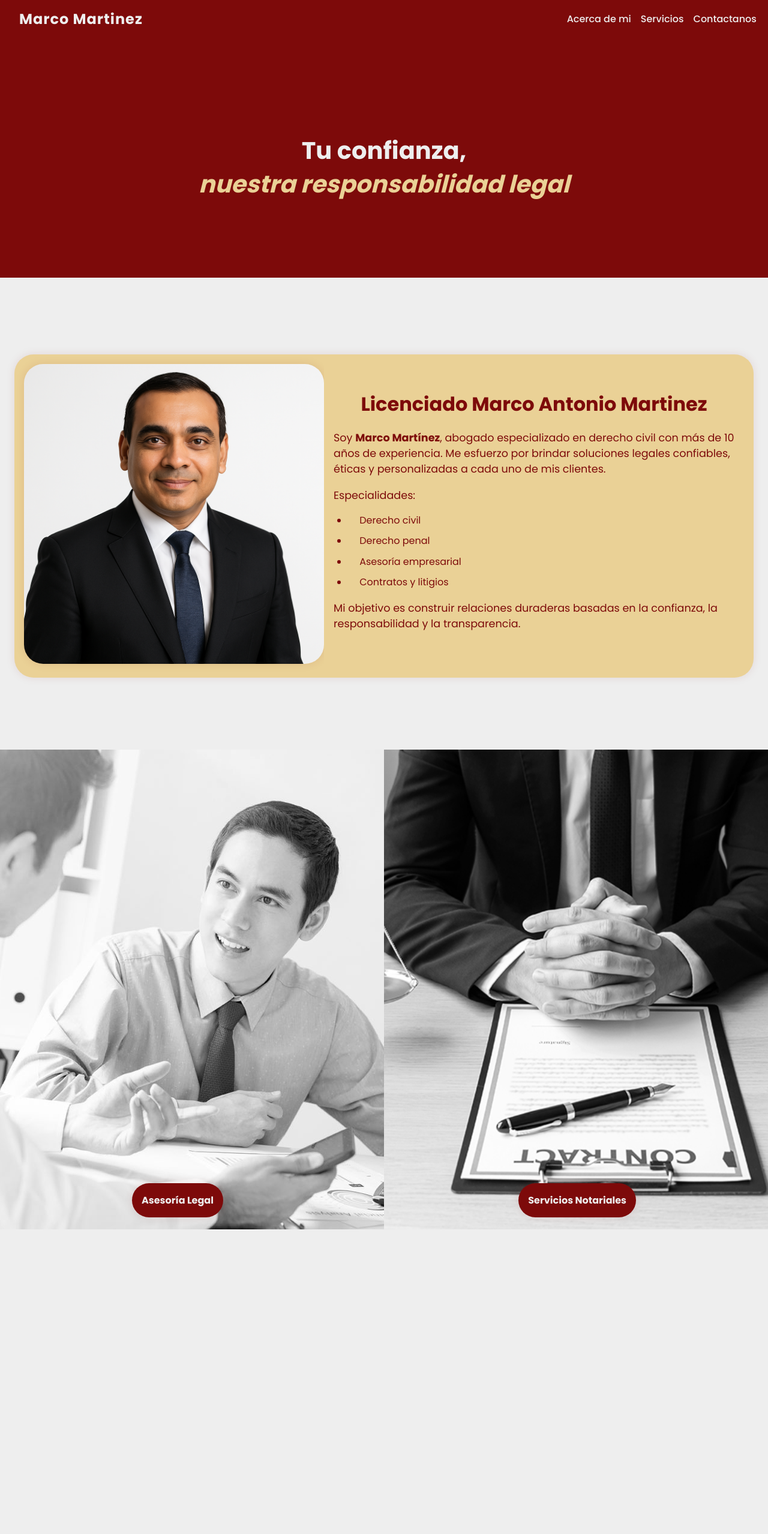
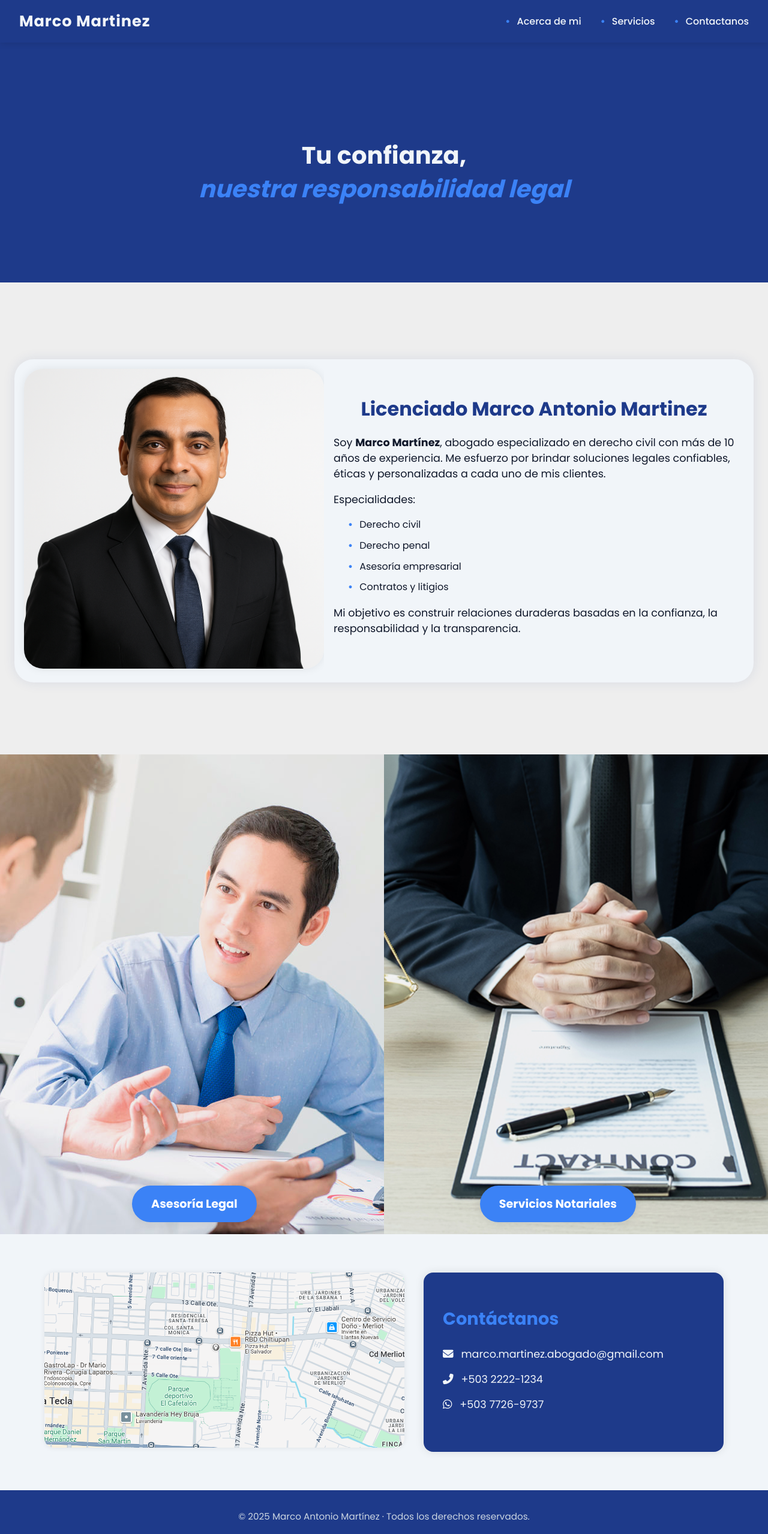
Before and after one commit to CristianJGonzalez/licmartinez, a React (Vite) app: page / in a window 1280 px wide. Shown: the top 2558 px of the page at 60% size. Before the commit the page ends 2050 px from the top, so only its background shows below. Built offline with nearby package versions, Linux system fonts and the light colour scheme.

Commit message:
Final edition
Addded new styles, colors were changed and mobile was not iimplemented yet.

```diff
--- a/index.html
+++ b/index.html
@@ -3,6 +3,13 @@
   <head>
     <meta charset="UTF-8" />
     <link href="https://fonts.googleapis.com/css2?family=Poppins:wght@400;500;600;700&display=swap" rel="stylesheet">
+    <link
+        rel="stylesheet"
+        href="https://cdnjs.cloudflare.com/ajax/libs/font-awesome/6.5.0/css/all.min.css"
+        integrity="sha512-MW8c6k5dUxhq8YZyyJZbQhJ2ZoWVXQ1mS5v+7IRxgFy4uUwFSsO1w1cTWloH8W9aEsvW5Cm5DPrx0UPddP4ssw=="
+        crossorigin="anonymous"
+        referrerpolicy="no-referrer"
+      />
     <meta name="viewport" content="width=device-width, initial-scale=1.0" />
     <title>Lic Marco Martinez</title>
   </head>
--- a/src/App.css
+++ b/src/App.css
@@ -3,7 +3,7 @@
   flex-direction: column;
 }
 
-/*       Section     1                              */
+/*       Section 1 - Hero       */
 .section1 {
   display: flex;
   flex-direction: row;
@@ -12,7 +12,7 @@
   align-items: center;
   height: 25rem;
   width: 100%;
-  background-color: #7d0a0a;
+  background-color: #1e3a8a;
 }
 
 .fraseSection1 {
@@ -28,36 +28,35 @@
   font-size: 2.5rem;
   line-height: 1.4;
   font-weight: 700;
-  color: #eeeeee;
+  color: #f1f5f9;
 }
 
 .fraseSection1 h1 span {
   display: block;
-  color: #ead196;
+  color: #3b82f6;
   font-style: italic;
 }
 
-/*---------------------Section--------2------------------------*/
-
+/*       Section 2 - Información Personal       */
 .section2 {
   display: flex;
   margin: 1.5rem;
   margin-top: 8rem;
   padding: 1rem;
-  background-color: #ead196;
+  background-color: #f1f5f9;
   border-radius: 2rem;
-  box-shadow: 0 0 15px rgba(125, 10, 10, 0.1);
+  box-shadow: 0 0 20px rgba(30, 58, 138, 0.1);
 }
 
 .section2 img {
   border-radius: 2rem;
   max-width: 500px;
-  box-shadow: 0 0 15px rgba(125, 10, 10, 0.1);
+  box-shadow: 0 0 15px rgba(0, 0, 0, 0.08);
 }
 
 .infoSection2 {
-  background-color: #ead196;
-  color: #7d0a0a;
+  background-color: #f1f5f9;
+  color: #1e3a8a;
   padding: 1rem;
   max-width: 900px;
   font-family: "Poppins", sans-serif;
@@ -66,17 +65,18 @@
 .infoSection2 h2 {
   font-size: 2rem;
   margin-bottom: 1.2rem;
-  color: #7d0a0a;
+  color: #1e3a8a;
   text-align: center;
 }
 
 .infoSection2 p {
   font-size: 1.1rem;
   margin-bottom: 1rem;
-  color: #7d0a0a;
+  color: #0f172a;
 }
 
 .infoSection2 ul {
+  list-style: none;
   padding-left: 1.5rem;
   margin-bottom: 1rem;
 }
@@ -85,16 +85,18 @@
   margin-bottom: 0.6rem;
   position: relative;
   padding-left: 1.2rem;
+  color: #0f172a;
 }
 
 .infoSection2 li::before {
-  color: #7d0a0a;
+  content: "•";
+  color: #3b82f6;
   position: absolute;
   left: 0;
   font-weight: bold;
 }
 
-/*---------------------Section--------3------------------------*/
+/*       Section 3 - Servicios Destacados       */
 .section3 {
   display: flex;
   width: 100%;
@@ -116,18 +118,25 @@
   height: 100%;
   object-fit: cover;
   display: block;
-  filter: grayscale(100%);
+  filter: grayscale(0%) brightness(0.95);
+  transition: filter 0.3s ease;
+}
+
+.foto1Section3:hover img,
+.foto2Section3:hover img {
+  filter: grayscale(0%) brightness(1.05);
 }
 
 .textContainerSection3 {
-  background-color: #7d0a0a;
+  background-color: #3b82f6;
   position: absolute;
   bottom: 20px;
-  padding: 1rem;
-  color: #eeeeee;
+  padding: 1rem 2rem;
+  color: #ffffff;
   font-weight: bold;
+  font-size: 1.2rem;
   border-radius: 2rem;
-  box-shadow: 0 0 15px rgba(125, 10, 10, 0.1);
+  box-shadow: 0 0 15px rgba(0, 0, 0, 0.1);
 }
 
 .asesoria {
@@ -138,7 +147,7 @@
   right: 220px;
 }
 
-/*---------------------Section--------4------------------------*/
+/*       Section 4 - Contenido Expandido       */
 .section4 div {
   display: flex;
   flex-direction: column;
@@ -148,12 +157,101 @@
   margin-bottom: 7rem;
 }
 
-/* --------------------responsiveness------------------- */
+.section4 h2 {
+  font-size: 1.8rem;
+  color: #1e3a8a;
+  margin-bottom: 1rem;
+}
 
-/* 900 max tablet */
+.section4 ul {
+  list-style: none;
+  padding: 0;
+  color: #0f172a;
+}
+
+.section4 li {
+  margin-bottom: 0.6rem;
+  font-size: 1.1rem;
+  position: relative;
+  padding-left: 1.2rem;
+}
+
+.section4 li::before {
+  position: absolute;
+  left: 0;
+  color: #3b82f6;
+}
+
+
+/* -------------------- Section 5 ------------------- */
+.section5 {
+  display: flex;
+  flex-wrap: wrap;
+  justify-content: center;
+  align-items: stretch;
+  padding: 4rem 2rem;
+  background-color: #f1f5f9;
+  gap: 2rem;
+  font-family: 'Poppins', sans-serif;
+}
+
+.map-container {
+  flex: 1;
+  min-width: 300px;
+  max-width: 600px;
+}
+
+.map-container img {
+  width: 100%;
+  height: auto;
+  border-radius: 1rem;
+  box-shadow: 0 0 10px rgba(0, 0, 0, 0.08);
+}
+
+.contact-info {
+  flex: 1;
+  min-width: 300px;
+  max-width: 500px;
+  background-color: #1e3a8a;
+  color: #f1f5f9;
+  padding: 2rem;
+  border-radius: 1rem;
+  box-shadow: 0 0 15px rgba(0, 0, 0, 0.1);
+}
+
+.contact-info h2 {
+  font-size: 1.8rem;
+  margin-bottom: 1.5rem;
+  color: #3b82f6;
+}
+
+.contact-info ul {
+  list-style: none;
+  padding: 0;
+  margin: 0;
+}
+
+.contact-info li {
+  margin-bottom: 1rem;
+  font-size: 1.1rem;
+  display: flex;
+  align-items: center;
+  gap: 0.8rem;
+}
+
+.contact-info a {
+  color: #f1f5f9;
+  text-decoration: none;
+}
+
+.contact-info a:hover {
+  color: #3b82f6;
+}
+
+/* -------------------- Responsiveness ------------------- */
+
+/* Tablets */
 @media (max-width: 900px) {
-  /*       Section     1   */
-
   .section1 {
     padding-top: 0;
   }
@@ -162,6 +260,56 @@
     padding: 0;
     width: 90%;
   }
+
+  .section2 {
+    flex-direction: column;
+    align-items: center;
+  }
+
+  .section2 img {
+    width: 100%;
+    max-width: 100%;
+    margin-bottom: 2rem;
+  }
+
+  .infoSection2 {
+    text-align: center;
+  }
+
+  .section3 {
+    flex-direction: column;
+    height: auto;
+  }
+
+  .foto1Section3,
+  .foto2Section3 {
+    width: 100%;
+    height: auto;
+  }
+
+  .asesoria,
+  .notarial {
+    position: static;
+    margin: 1rem auto;
+    text-align: center;
+  }
+
+  .textContainerSection3 {
+    position: relative;
+  }
 }
 
-/* 375 px max Mobile */
+/* Móviles */
+@media (max-width: 480px) {
+  .fraseSection1 h1 {
+    font-size: 1.8rem;
+  }
+
+  .infoSection2 h2 {
+    font-size: 1.5rem;
+  }
+
+  .section4 h2 {
+    font-size: 1.5rem;
+  }
+}
--- a/src/App.jsx
+++ b/src/App.jsx
@@ -1,5 +1,6 @@
 import './App.css'
 import Nav from "./Components/Nav"
+import Footer from "./Components/Footer"
 import React, { useState, useRef, useEffect } from 'react';
 
 function App() {
@@ -87,7 +88,33 @@ function App() {
           </div>
         )}
       </section>
-      {/*------------------Fourth Section---------------------*/}
+      {/*------------------Fifth Section - Contactanos---------------------*/}
+      <section className="section5">
+        <div className="map-container">
+          <img src="/images/location.png" alt="Ubicación de la oficina" />
+        </div>
+
+        <div className="contact-info">
+          <h2>Contáctanos</h2>
+          <ul>
+            <li>
+              <i className="fas fa-envelope"></i>
+              marco.martinez.abogado@gmail.com
+            </li>
+            <li>
+              <i className="fas fa-phone-alt"></i>
+              +503 2222-1234
+            </li>
+            <li>
+              <i className="fab fa-whatsapp"></i>
+              <a href="https://wa.me/50377269737" target="_blank" rel="noopener noreferrer">
+                +503 7726-9737
+              </a>
+            </li>
+          </ul>
+        </div>
+      </section>
+      <Footer/>
   </div>
   )
 }
--- /dev/null
+++ b/src/Components/Footer.css
@@ -0,0 +1,36 @@
+.footer {
+  background-color: #1e3a8a;
+  padding: 2rem 1.5rem;
+  color: #f1f5f9;
+  font-family: "Poppins", sans-serif;
+  text-align: center;
+}
+
+.footer-content {
+  display: flex;
+  flex-direction: column;
+  gap: 1rem;
+  align-items: center;
+}
+
+.footer-content p {
+  margin: 0;
+  font-size: 0.95rem;
+  color: #cbd5e1;
+}
+
+.social-icons {
+  display: flex;
+  gap: 1.5rem;
+}
+
+.social-icons a {
+  color: #f1f5f9;
+  font-size: 1.3rem;
+  transition: color 0.3s ease, transform 0.2s ease;
+}
+
+.social-icons a:hover {
+  color: #3b82f6;
+  transform: scale(1.15);
+}
--- /dev/null
+++ b/src/Components/Footer.jsx
@@ -0,0 +1,22 @@
+import "./Footer.css"
+
+function Footer() {
+
+    return (
+      <footer className="footer">
+        <div className="footer-content">
+            <p>&copy; {new Date().getFullYear()} Marco Antonio Martínez · Todos los derechos reservados.</p>
+            <div className="social-icons">
+            <a href="https://www.facebook.com" target="_blank" rel="noopener noreferrer" aria-label="Facebook">
+                <i className="fab fa-facebook-f"></i>
+            </a>
+            <a href="https://wa.me/50377269737" target="_blank" rel="noopener noreferrer" aria-label="WhatsApp">
+                <i className="fab fa-whatsapp"></i>
+            </a>
+            </div>
+        </div>
+      </footer>
+    )
+  }
+
+export default Footer
--- a/src/Components/Nav.css
+++ b/src/Components/Nav.css
@@ -2,32 +2,35 @@
   display: flex;
   justify-content: space-between;
   align-items: center;
-    background-color: #7D0A0A;
-    color: #EEEEEE;
+  background-color: #1e3a8a; /* azul oscuro moderno */
+  color: #f1f5f9; /* texto claro */
   font-family: 'Poppins', sans-serif;
-    box-shadow: 0 2px 10px rgba(0, 0, 0, 0.15);
+  box-shadow: 0 2px 10px rgba(0, 0, 0, 0.1);
   width: 100%;
+  padding: 1rem 2rem;
+  position: sticky;
+  top: 0;
+  z-index: 1000;
 }
 
 .logoContainer a {
   font-weight: 700;
-    font-size: 1.5rem;
+  font-size: 1.6rem;
   text-decoration: none;
-    color: #EEEEEE;
+  color: #f1f5f9;
   letter-spacing: 1px;
   transition: color 0.3s ease;
-    margin: 2rem;
 }
 
 .logoContainer a:hover {
-    color: #EAD196;
+  color: #3b82f6;
 }
 
 .navOptions ul {
   display: flex;
-    gap: 1rem;
-    list-style: none;
-    margin: 1.2rem;
+  gap: 2rem;
+  list-style: none; /* 🔧 Elimina bullets por defecto */
+  margin: 0;
   padding: 0;
 }
 
@@ -35,14 +38,27 @@
   cursor: pointer;
   font-weight: 500;
   position: relative;
+  padding-left: 1.2rem; /* espacio para el "•" */
+  color: #f1f5f9;
   transition: color 0.3s ease;
 }
 
+/* 🔹 Punto personalizado con color de acento */
+.navOptions li::before {
+  content: "•";
+  position: absolute;
+  left: 0;
+  color: #3b82f6;
+  font-weight: bold;
+  top: 0;
+}
+
+/* 🔹 Subrayado animado elegante */
 .navOptions li::after {
   content: '';
   display: block;
   height: 2px;
-    background: #EAD196;
+  background: #3b82f6;
   transition: width 0.3s ease;
   width: 0%;
   position: absolute;
@@ -51,7 +67,7 @@
 }
 
 .navOptions li:hover {
-    color: #EAD196;
+  color: #3b82f6;
 }
 
 .navOptions li:hover::after {
```
Also changed, not shown: public/images/location.png (added). Lines whose indentation alone changed are shown as unchanged.
